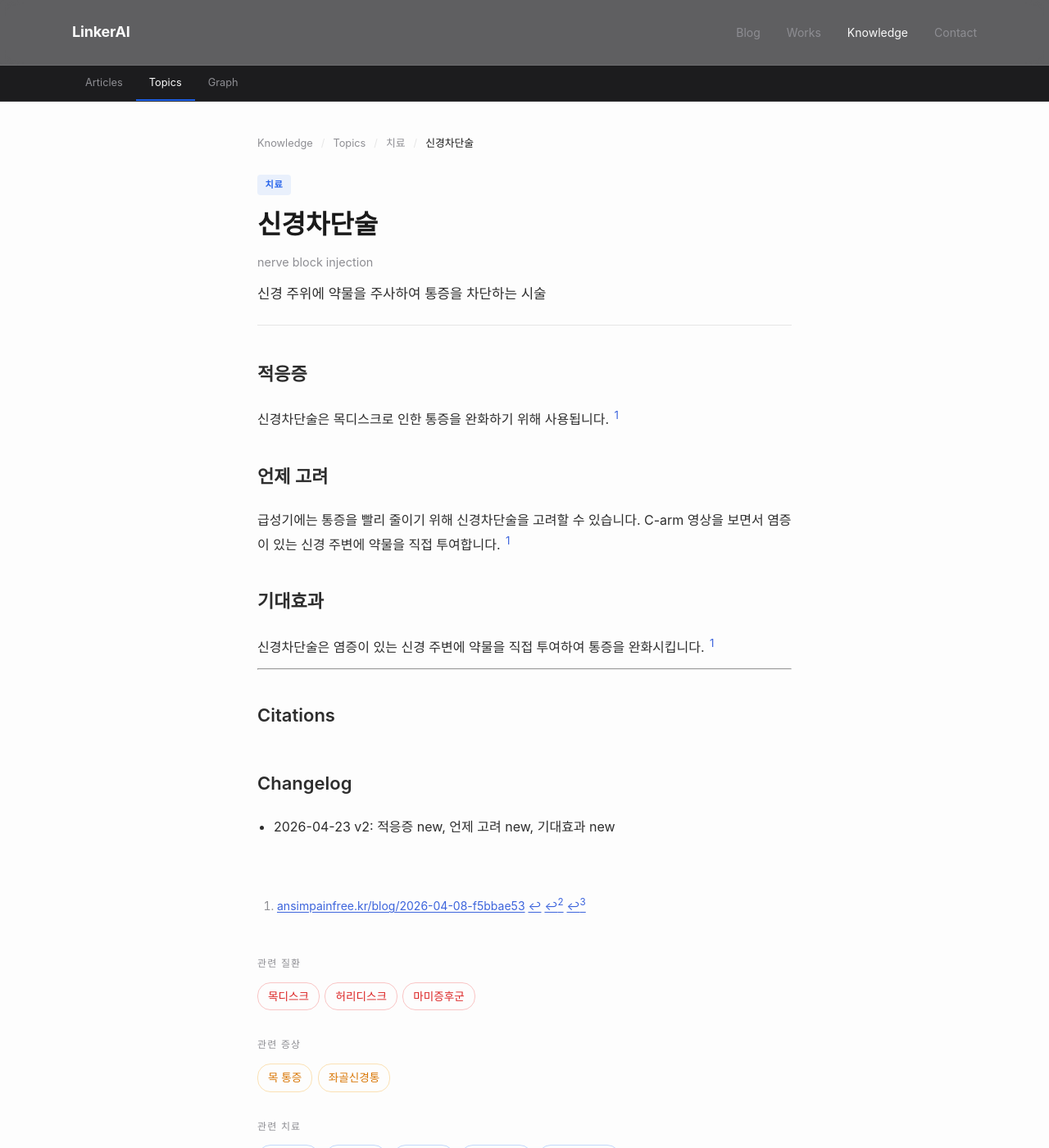
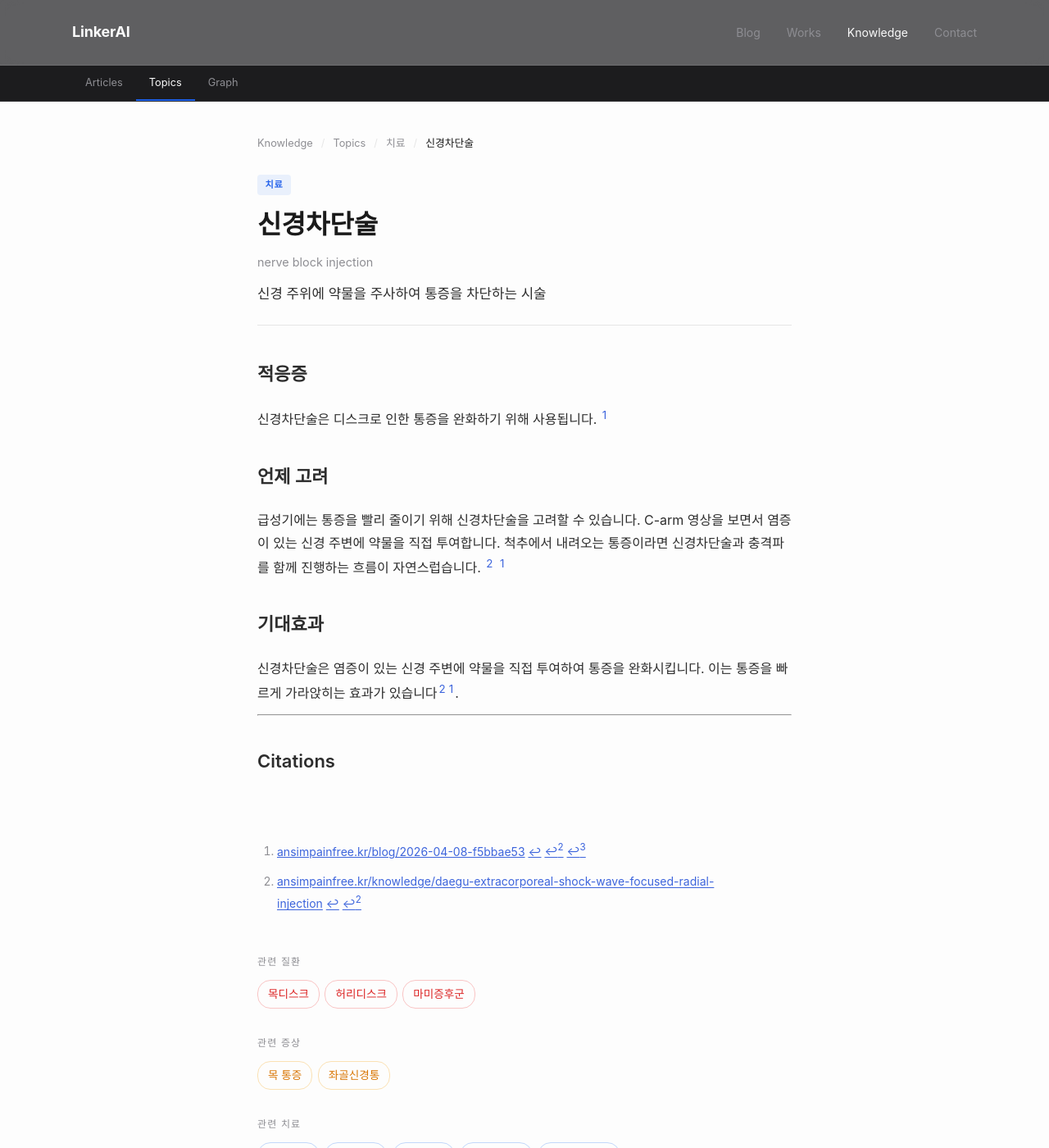
Before and after one commit to feelharmony/linkare-medical-knowledge, a Jekyll site: the page built from treatments/nerve-block-injection.md, in a window 1280 px wide and 1400 px high. Shown: the whole window at 82% size. Built offline with Jekyll 4.4.1, drawn with Linux system fonts in a browser that asks for light colours; some web fonts are replaced; some of the changed text lies outside the part shown.

Commit message:
auto-sync entity: 신경차단술 (nerve-block-injection) — finalize

```diff
--- a/treatments/nerve-block-injection.md
+++ b/treatments/nerve-block-injection.md
@@ -6,23 +6,21 @@ permalink: /treatments/nerve-block-injection/
 title: 신경차단술
 description: 신경 주위에 약물을 주사하여 통증을 차단하는 시술
 title_en: nerve block injection
-last_reviewed: '2026-04-25'
-source_count: 1
-version: 3
+last_reviewed: '2026-04-28'
+source_count: 4
+version: 2
 ---
 ## 적응증
-신경차단술은 목디스크로 인한 통증을 완화하기 위해 사용됩니다. [^1]
+신경차단술은 디스크로 인한 통증을 완화하기 위해 사용됩니다. [^1]
 
 ## 언제 고려
-급성기에는 통증을 빨리 줄이기 위해 신경차단술을 고려할 수 있습니다. C-arm 영상을 보면서 염증이 있는 신경 주변에 약물을 직접 투여합니다. [^1]
+급성기에는 통증을 빨리 줄이기 위해 신경차단술을 고려할 수 있습니다. C-arm 영상을 보면서 염증이 있는 신경 주변에 약물을 직접 투여합니다. 척추에서 내려오는 통증이라면 신경차단술과 충격파를 함께 진행하는 흐름이 자연스럽습니다. [^2] [^1]
 
 ## 기대효과
-신경차단술은 염증이 있는 신경 주변에 약물을 직접 투여하여 통증을 완화시킵니다. [^1]
+신경차단술은 염증이 있는 신경 주변에 약물을 직접 투여하여 통증을 완화시킵니다. 이는 통증을 빠르게 가라앉히는 효과가 있습니다[^2][^1].
 
 ---
 
 ## Citations
 [^1]: [ansimpainfree.kr/blog/2026-04-08-f5bbae53](https://ansimpainfree.kr/blog/2026-04-08-f5bbae53)
-
-## Changelog
-- 2026-04-23 v2: 적응증 new, 언제 고려 new, 기대효과 new
+[^2]: [ansimpainfree.kr/knowledge/daegu-extracorporeal-shock-wave-focused-radial-injection](https://ansimpainfree.kr/knowledge/daegu-extracorporeal-shock-wave-focused-radial-injection)
```
